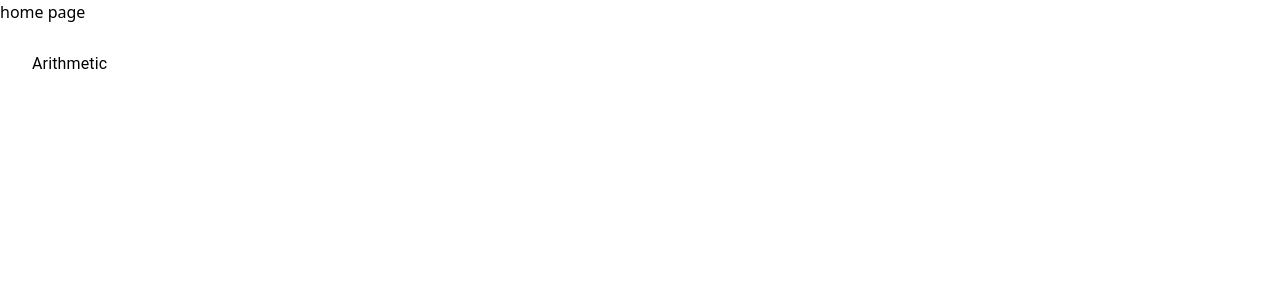
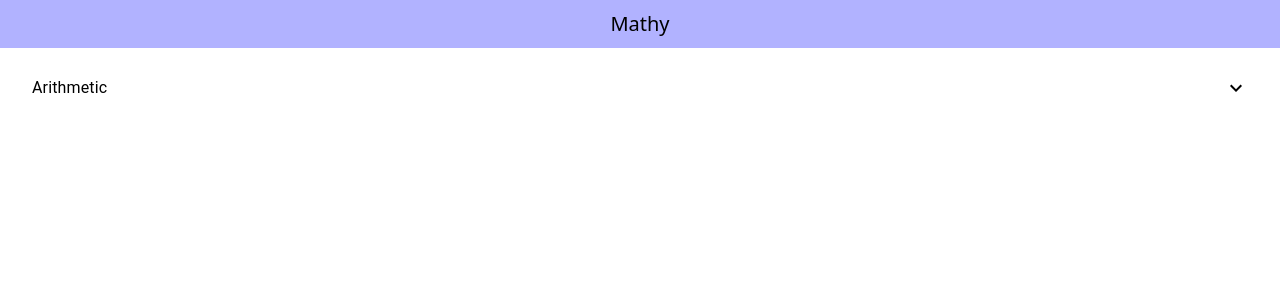
Before and after one commit to jd-bender/Mathy, a Next.js app: page / in a window 1280 px wide. Shown: the top 300 px of the page. Built offline with nearby package versions, Linux system fonts and the light colour scheme.

Commit message:
adds some styling

```diff
--- a/package.json
+++ b/package.json
@@ -16,6 +16,7 @@
   "dependencies": {
     "@emotion/react": "^11.11.4",
     "@emotion/styled": "^11.11.5",
+    "@mui/icons-material": "^5.15.18",
     "@mui/material": "^5.15.18",
     "next": "^14.2.0",
     "react": "^18.2.0",
--- a/src/app/components/NavButton.tsx
+++ b/src/app/components/NavButton.tsx
@@ -1,11 +1,20 @@
 "use client";
 import { ListItem, ListItemButton, ListItemText } from "@mui/material";
+import { ExpandLess, ExpandMore } from "@mui/icons-material";
 
-export default function NavButton({ sx = {}, clickAction, buttonText }) {
+export default function NavButton({
+    sx = {},
+    clickAction,
+    buttonText,
+    controlsCollapse = false,
+    collapseOpen = false,
+}) {
     return (
         <ListItem sx={sx} onClick={clickAction}>
             <ListItemButton>
                 <ListItemText primary={buttonText} />
+                {controlsCollapse &&
+                    (collapseOpen ? <ExpandLess /> : <ExpandMore />)}
             </ListItemButton>
         </ListItem>
     );
--- a/src/app/page.tsx
+++ b/src/app/page.tsx
@@ -1,6 +1,6 @@
 "use client";
 import { useState } from "react";
-import { List, Collapse } from "@mui/material";
+import { Box, List, Collapse } from "@mui/material";
 import NavButton from "./components/NavButton";
 import { useRouter } from "next/navigation";
 
@@ -14,18 +14,24 @@ export default function Page() {
 
     return (
         <>
-            <h1>home page</h1>
+            <Box className="w-full h-12 flex justify-center items-center bg-palette-1">
+                <span className="text-xl">Mathy</span>
+            </Box>
 
             <List>
                 <NavButton
                     clickAction={() => setArithmeticOpen(!arithmeticOpen)}
                     buttonText="Arithmetic"
+                    controlsCollapse={true}
+                    collapseOpen={arithmeticOpen}
                 />
                 <Collapse in={arithmeticOpen}>
                     <NavButton
                         sx={{ pl: 4 }}
                         clickAction={() => setAdditionOpen(!additionOpen)}
                         buttonText="Addition"
+                        controlsCollapse={true}
+                        collapseOpen={additionOpen}
                     />
                     <Collapse in={additionOpen}>
                         <NavButton
@@ -55,6 +61,8 @@ export default function Page() {
                         sx={{ pl: 4 }}
                         clickAction={() => setSubtractionOpen(!subtractionOpen)}
                         buttonText="Subtraction"
+                        controlsCollapse={true}
+                        collapseOpen={subtractionOpen}
                     />
                     <Collapse in={subtractionOpen}>
                         <NavButton
@@ -86,6 +94,8 @@ export default function Page() {
                             setMultiplicationOpen(!multiplicationOpen)
                         }
                         buttonText="Multiplication"
+                        controlsCollapse={true}
+                        collapseOpen={multiplicationOpen}
                     />
                     <Collapse in={multiplicationOpen}>
                         <NavButton
--- a/tailwind.config.js
+++ b/tailwind.config.js
@@ -1,10 +1,15 @@
 /** @type {import('tailwindcss').Config} */
 module.exports = {
-	content: [
-		'./src/**/*.{js,ts,jsx,tsx,mdx}',
-	],
-	theme: {
-		extend: {},
-	},
-	plugins: [],
-}
+    content: ["./src/**/*.{js,ts,jsx,tsx,mdx}"],
+    theme: {
+        extend: {
+            colors: {
+                "palette-1": "#B1B2FF",
+                "palette-2": "#AAC4FF",
+                "palette-3": "#D2DAFF",
+                "palette-4": "#EEF1FF",
+            },
+        },
+    },
+    plugins: [],
+};
```
Also changed, not shown: 1 other file (tests, documents, lock files or other folders).
